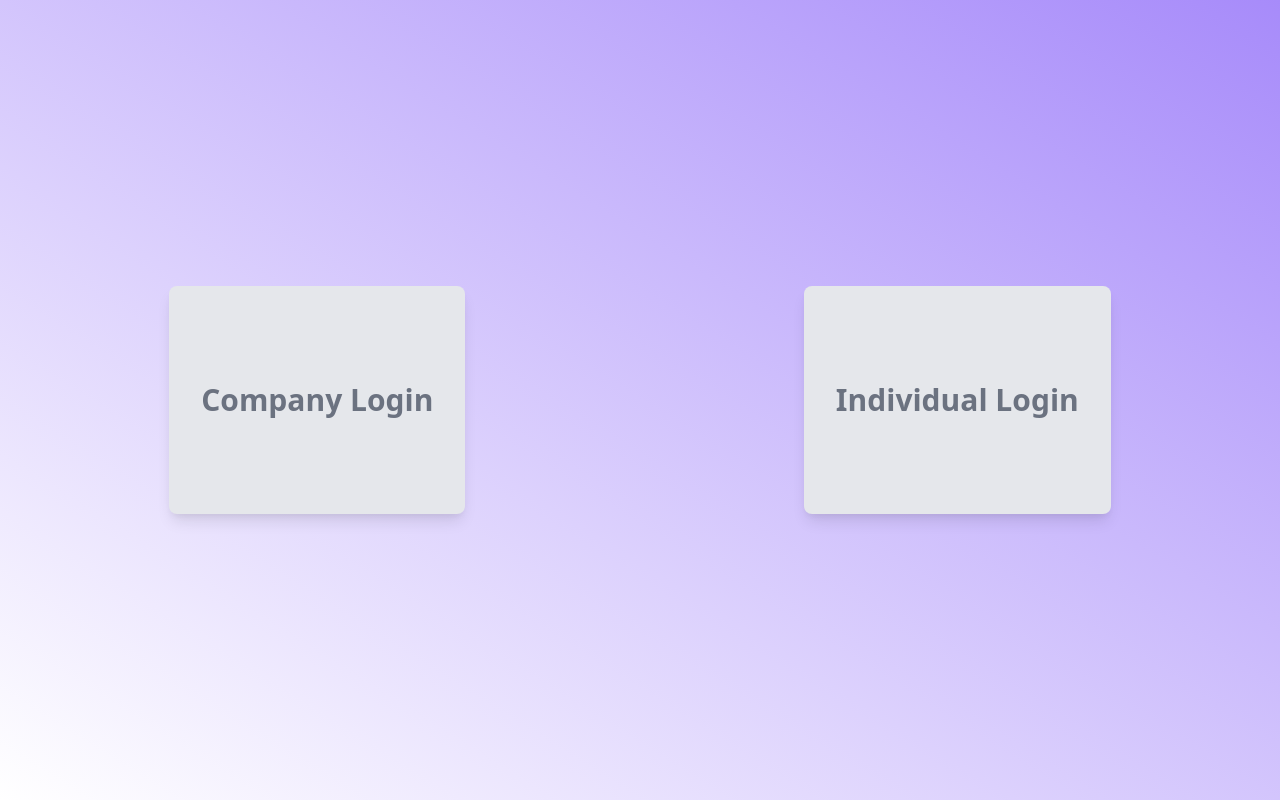
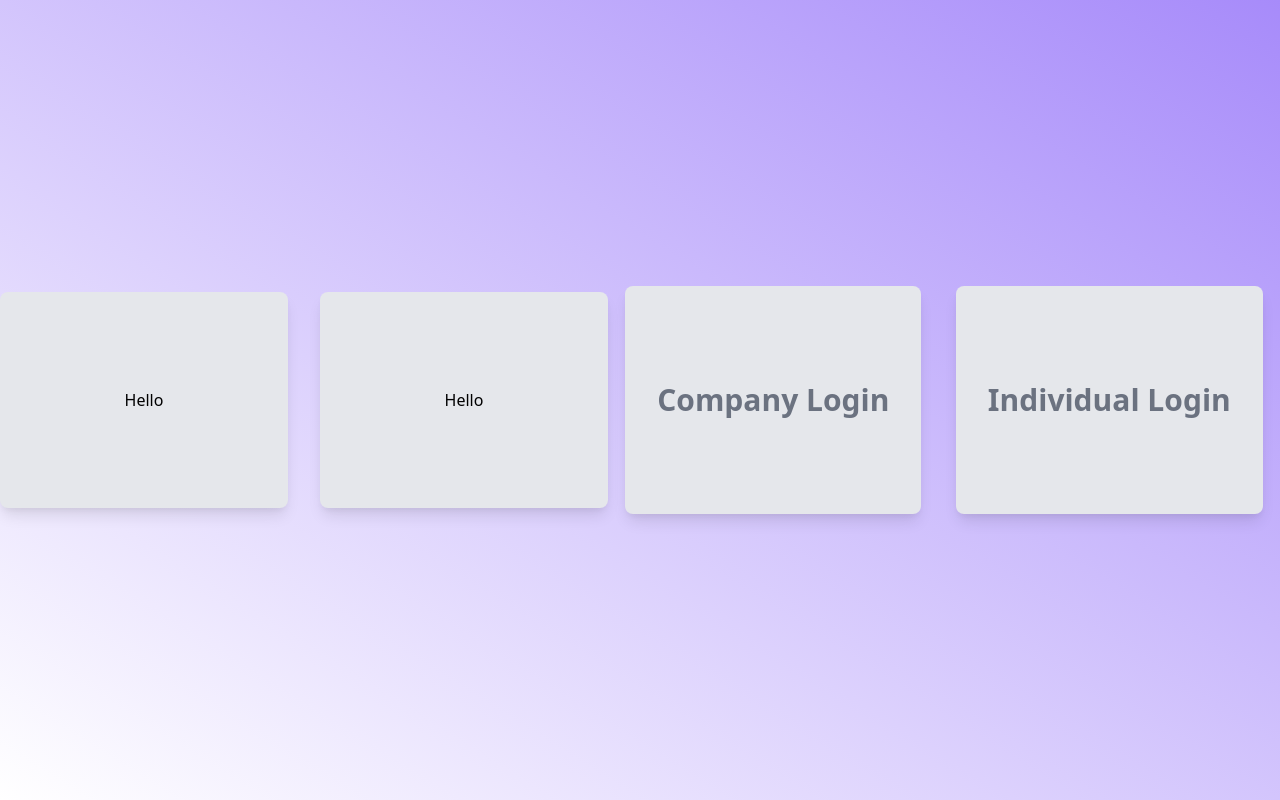
Before and after one commit to Deewiliams/zedone-interface, a React (Create React App) app in the folder user-login/: page /LogCard in a window 1280 px wide. Built offline with nearby package versions, Linux system fonts and the light colour scheme.

Commit message:
Made changes to Home.js and LogCard.js

```diff
--- a/user-login/src/components/Home.js
+++ b/user-login/src/components/Home.js
@@ -28,10 +28,10 @@ const Home = () => {
                  UserLogin</Link>
                 </h1>
                 <h1 className="py-2 h-10 w-32 sm:px-3 sm:py-2 md:px-3 md:py-2
-                text-base bg-white lg:px-3 lg:py-2 rounded-lg hover:bg-red-400
+                text-base bg-white lg:px-0 lg:py-2 rounded-lg hover:bg-red-400
                 hover:text-white cursor-pointer ">
-                <Link to="/users">
-                 Users-register</Link>
+                <Link to="/UserRegistration">
+                 UsersRegistration</Link>
 
                 </h1>
             </div>
--- a/user-login/src/components/LogCard.js
+++ b/user-login/src/components/LogCard.js
@@ -2,7 +2,25 @@ import React from 'react'
 const LogCard = () => {
     return (
         <div className="items-center bg-gradient-to-tr from-white to-purple-400 min-h-screen bg-gray-100 py-6 flex justify-center sm:py-12 grid-cols-2">
-            <div className="flex mx-auto text-center relative sm:max-w-xl sm:mx-auto max-w-md py-24 px-8 bg-gray-200 shadow-lg rounded-lg my-40 text-3xl font-semibold
+
+
+            <div className="">
+                <div className="grid gap-y-4 lg:grid-cols-2 lg:gap-x-8">
+                    <h1 className="bg-gray-200 shadow-lg text-center rounded-lg">
+                        <div className="px-8 mx-auto lg:w-72 py-24">Hello</div>
+                        </h1>
+                    <h1 className="bg-gray-200 mx-auto shadow-lg text-center rounded-lg">
+                        <div className="px-8 lg:w-72 py-24">Hello</div>
+                        </h1>
+                </div>
+            </div>
+
+
+
+
+
+
+             <div className="flex mx-auto text-center relative sm:max-w-xl sm:mx-auto max-w-md py-24 px-8 bg-gray-200 shadow-lg rounded-lg my-40 text-3xl font-semibold
             ">
               <h1 className="text-gray-500">Company Login</h1>
             </div>
```
